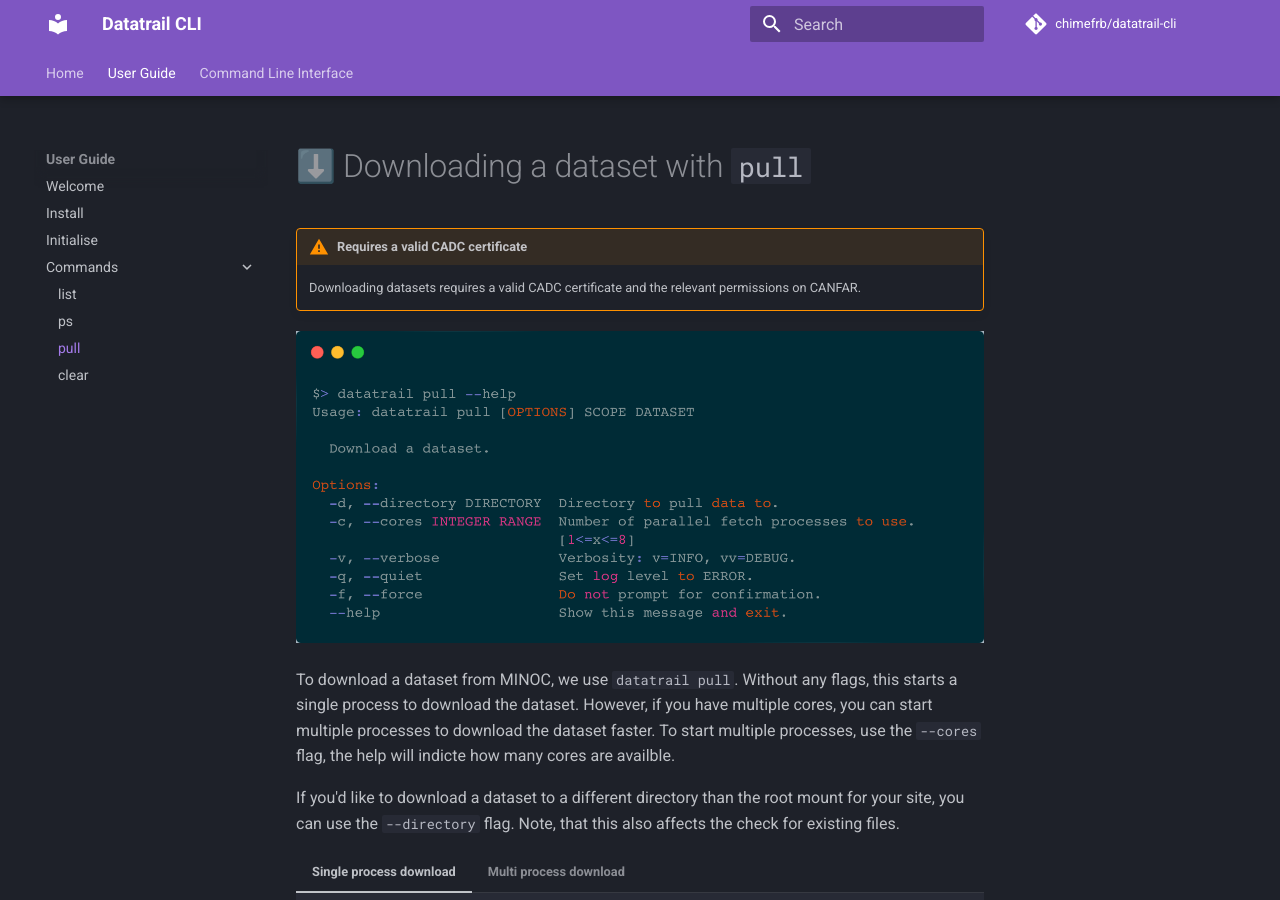
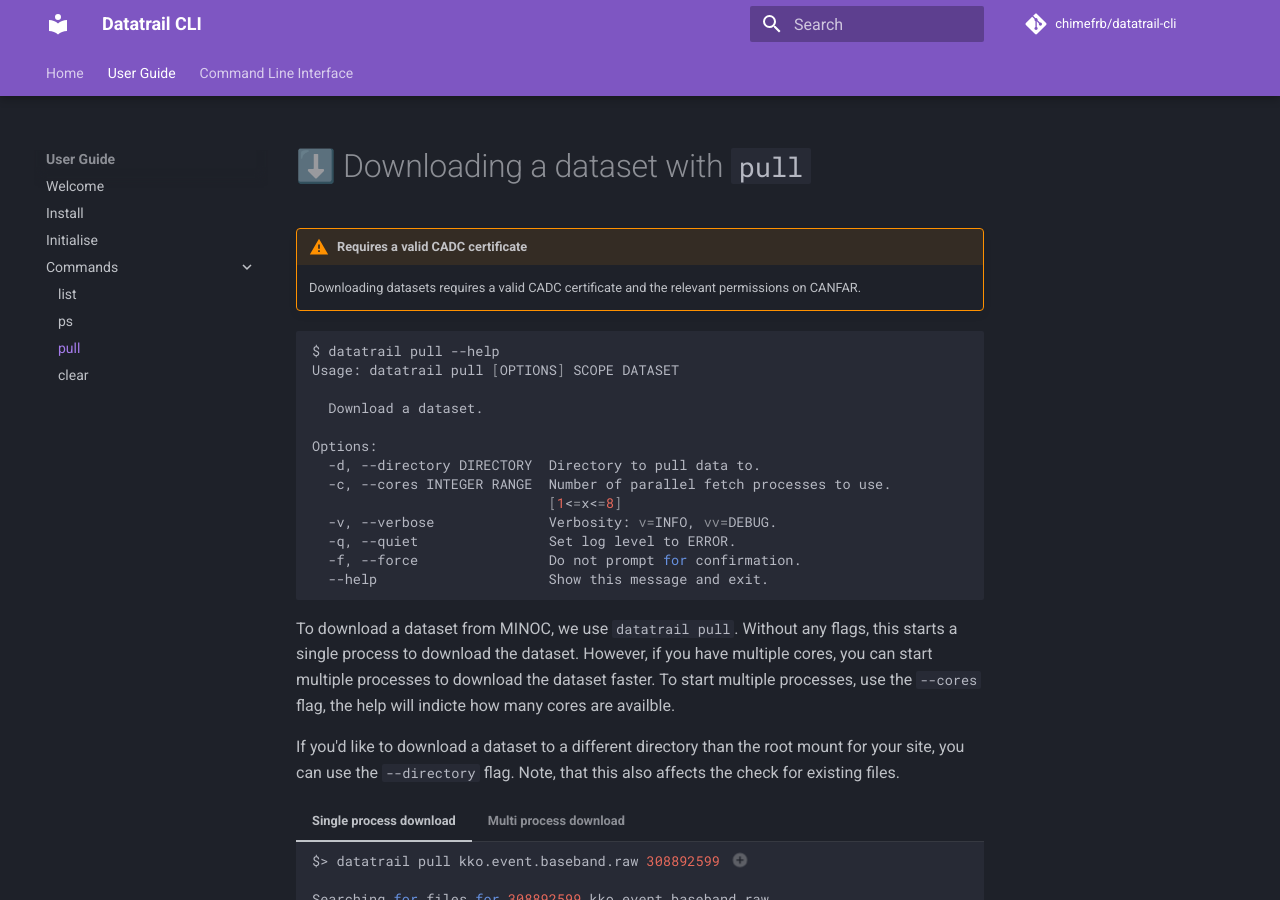
Before and after one commit to CHIMEFRB/datatrail-cli, an MkDocs documentation site: the page built from docs/pull.md, in a window 1280 px wide and 900 px high. Built offline with MkDocs 1.6.1 and Material for MkDocs 9.7.7, drawn with Linux system fonts in a browser that asks for light colours; comment, search, counter and statistics services are not loaded.

Commit message:
Update pull.md

````diff
--- a/docs/pull.md
+++ b/docs/pull.md
@@ -5,7 +5,22 @@
     Downloading datasets requires a valid CADC certificate and the relevant
     permissions on CANFAR.
 
-![pull-help](images/pull-help.png)
+<!-- termynal -->
+```bash
+$ datatrail pull --help
+Usage: datatrail pull [OPTIONS] SCOPE DATASET
+
+  Download a dataset.
+
+Options:
+  -d, --directory DIRECTORY  Directory to pull data to.
+  -c, --cores INTEGER RANGE  Number of parallel fetch processes to use.
+                             [1<=x<=8]
+  -v, --verbose              Verbosity: v=INFO, vv=DEBUG.
+  -q, --quiet                Set log level to ERROR.
+  -f, --force                Do not prompt for confirmation.
+  --help                     Show this message and exit.
+```
 
 To download a dataset from MINOC, we use `datatrail pull`. Without any flags,
 this starts a single process to download the dataset. However, if you have
````
